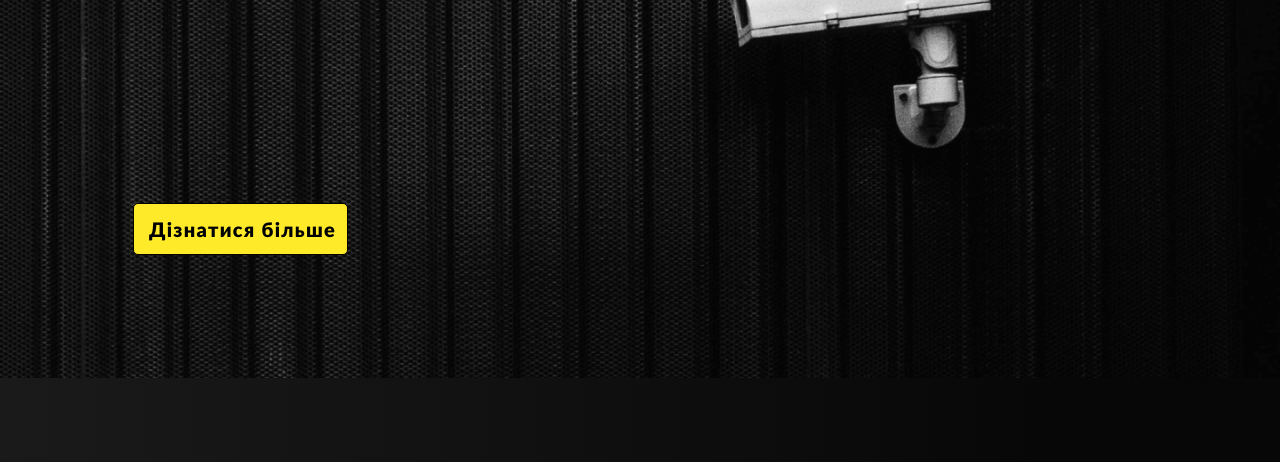
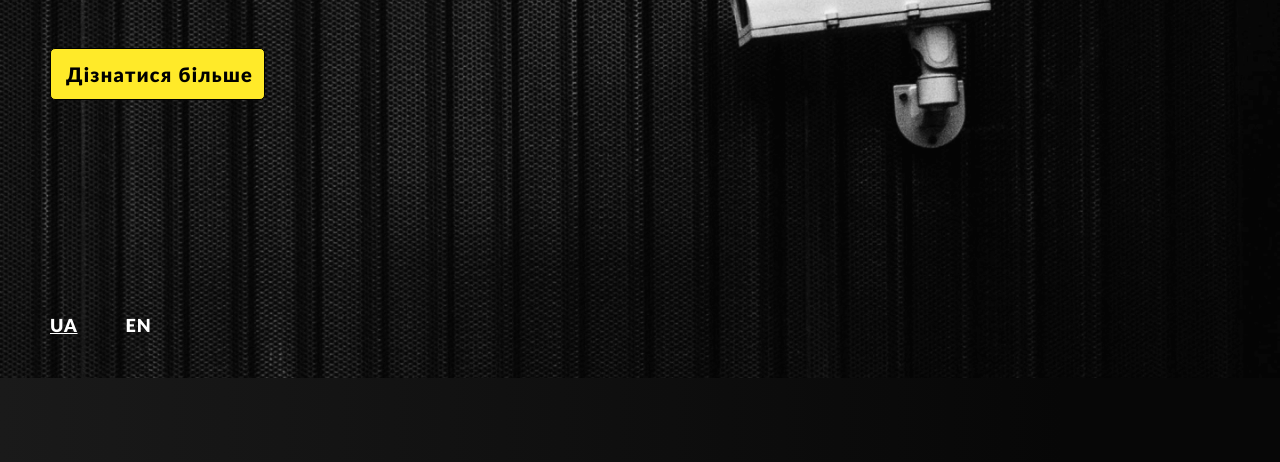
Before and after one commit to vik-tsyplakov/dog_guard_correct, a website: page src/index.html in a window 1280 px wide. Shown: the part 438-900 px from the top of the page. Drawn offline with nearby package versions, Linux system fonts and the light colour scheme; files that its build step writes are made by us from their sources; files whose address does not match are found by name; a web font is replaced by a local one.

Commit message:
block1__lang

```diff
--- a/src/index.html
+++ b/src/index.html
@@ -35,6 +35,10 @@
                 <a href="#"
                   ><button class="block1__button">Дізнатися більше</button></a
                 >
+                <div class="block1__lang">
+                  <span class="lang lang_active">UA</span>
+                  <span class="lang">EN</span>
+                </div>
               </div>
             </section>
           </div>
--- a/src/scss/style.scss
+++ b/src/scss/style.scss
@@ -148,6 +148,7 @@
   flex-grow: 0;
   text-align: center;
   justify-content: center;
+  transition: all ease-in-out 200ms;
   /*button text*/
   font-family: "Lato";
   font-style: normal;
@@ -156,7 +157,6 @@
   letter-spacing: 0.045em;
   white-space: nowrap;
   font-size: 20px;
-  transition: all ease-in-out 200ms;
 }
 .header__button:hover {
   background: #000000;
@@ -218,6 +218,7 @@
   z-index: 1;
 }
 .block1__button {
+  /*button text*/
   font-family: "Lato";
   font-style: normal;
   font-weight: 900;
@@ -225,15 +226,43 @@
   line-height: 158%;
   letter-spacing: 0.065em;
   color: #000000;
+  /*button*/
+  transition: all ease-in-out 200ms;
   padding: 10px 15px;
   gap: 10px;
-  position: absolute;
   width: 215px;
   height: 52px;
-  left: 133px;
-  top: 488px;
   background: #ffea29;
   border: 1px solid #000000;
   border-radius: 5px;
   white-space: nowrap;
+  margin-top: 51px;
+  z-index: 1;
 }
+.block1__button:hover {
+  background: #e7e7e7;
+  border: 1px solid #000000;
+  color: #000000;
+}
+.block1__button:active {
+  background: #ffea29;
+  border: 1px solid #000000;
+  border-radius: 5px;
+}
+.block1__lang {
+  display: flex;
+  margin-top: 212px;
+}
+.lang {
+  font-family: "Lato";
+  font-style: normal;
+  font-weight: 900;
+  font-size: 18px;
+  line-height: 153.5%;
+  letter-spacing: 0.045em;
+  color: #ffffff;
+  margin-right: 48px;
+}
+.lang_active {
+  text-decoration-line: underline;
+}
```
Also changed, not shown: dog_guard_correct/index.html (+4 -0 lines), dog_guard_correct/css/style.css, dog_guard_correct/css/style.min.css.
